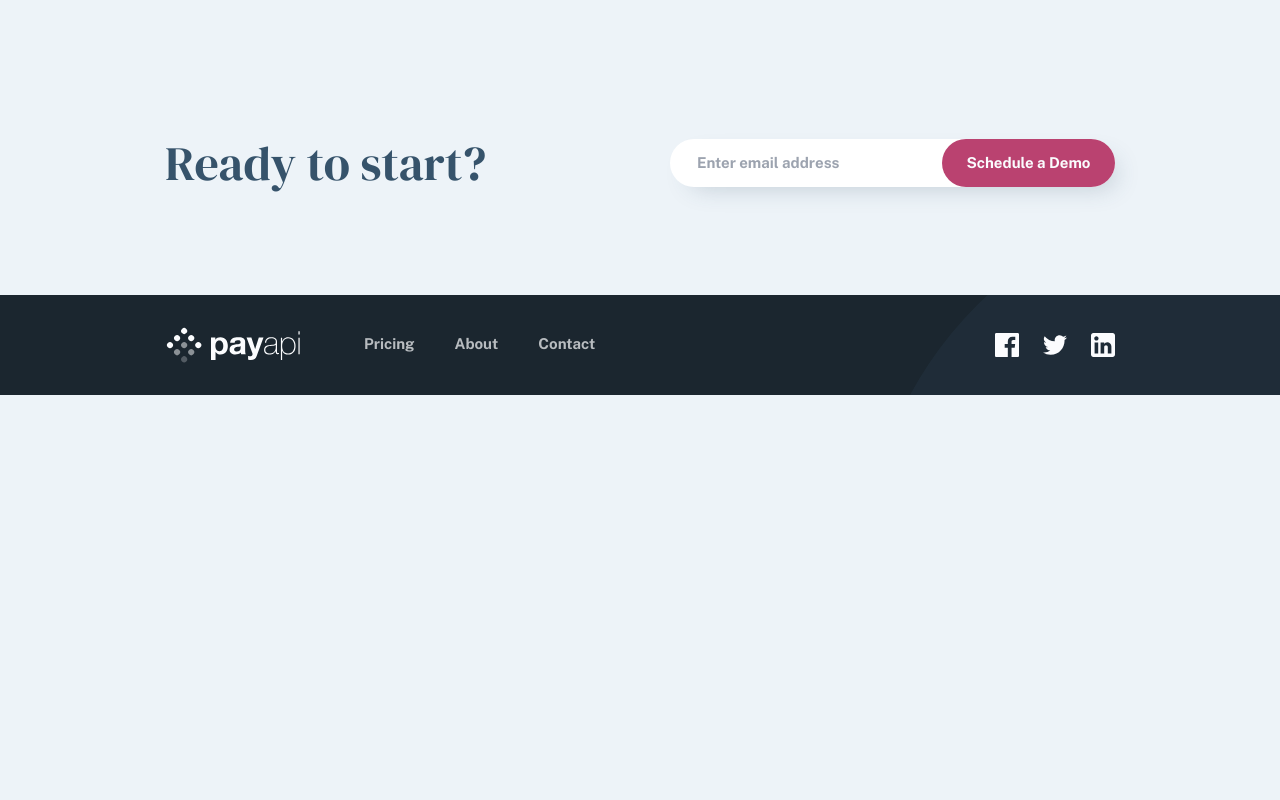
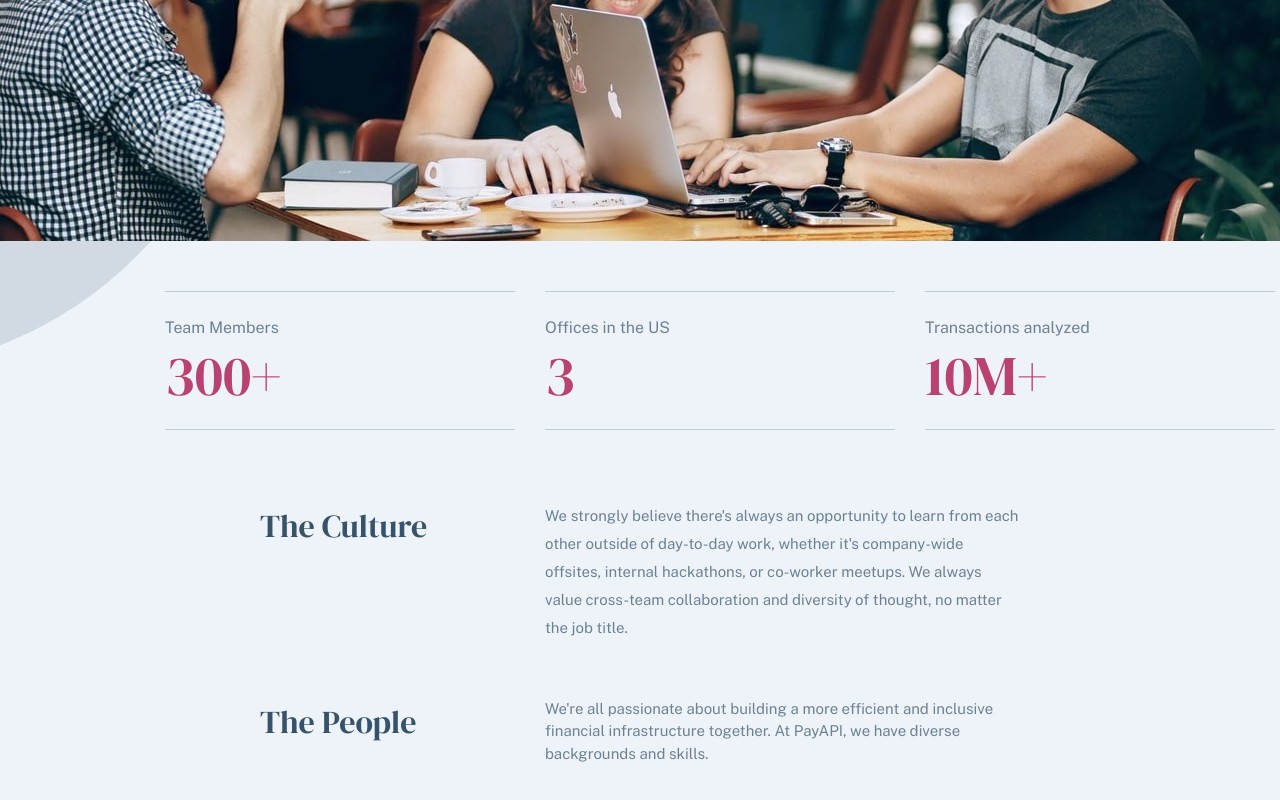
Before and after one commit to SabinaCristea/payAPI-multi-page, a Next.js app: page /about in a window 1280 px wide. Shown: the part 1060-1860 px from the top of the page. Before the commit the page ends 1455 px from the top, so only its background shows below. Built offline with nearby package versions, Linux system fonts and the light colour scheme.

Commit message:
Build about page

```diff
--- a/app/about/page.tsx
+++ b/app/about/page.tsx
@@ -3,6 +3,7 @@ import CirclePatternSvg from "./../../public/assets/shared/desktop/bg-pattern-ci
 
 import GridAbout from "../_components/GridAbout";
 import { Public_Sans } from "next/font/google";
+import Image from "next/image";
 
 const publicSans = Public_Sans({
   subsets: ["latin"],
@@ -26,8 +27,72 @@ const page = () => {
         text2="At the core of our platform is the technical infrastructure APIs that connect consumers. Our innovative product provides key insights for businesses and individuals, as well as robust reporting for traditional financial institutions and developers. "
       />
 
-      {/* IMAGE */}
-      {/* NUMBERS GRID */}
+      <div className="relative w-[100vw] h-[50rem] ml-[-16.5rem] mt-[5rem] mb-[5rem]">
+        <CirclePatternSvg className="absolute top-[-30%] left-[-53rem] z-[-1]" />
+        <Image
+          src="/assets/about/desktop/image-team-members.jpg"
+          fill
+          alt="team image"
+          className="object-cover"
+        />
+      </div>
+
+      <div className="flex justify-between gap-[3rem] mb-[7.2rem]">
+        <div>
+          <div
+            className="w-[35rem] h-[0.1rem] bg-[var(--secondary-blue-1)] opacity-[0.25] mb-[2.4rem]
+      "
+          ></div>
+          <p
+            className={`${publicSans.className} text-[1.6rem] text-[var(--secondary-blue-3)]`}
+          >
+            Team Members
+          </p>
+          <h1 className="text-[5.6rem] leading-[7.2rem] text-[var(--primary-pink)]">
+            300+
+          </h1>
+          <div
+            className="max-w-[35rem] h-[0.1rem] bg-[var(--secondary-blue-1)] opacity-[0.25] mt-[1.7rem]
+      "
+          ></div>
+        </div>
+        <div>
+          <div
+            className="w-[35rem] h-[0.1rem] bg-[var(--secondary-blue-1)] opacity-[0.25] mb-[2.4rem]
+      "
+          ></div>
+          <p
+            className={`${publicSans.className} text-[1.6rem] text-[var(--secondary-blue-3)]`}
+          >
+            Offices in the US
+          </p>
+          <h1 className="text-[5.6rem] leading-[7.2rem] text-[var(--primary-pink)]">
+            3
+          </h1>
+          <div
+            className="max-w-[35rem] h-[0.1rem] bg-[var(--secondary-blue-1)] opacity-[0.25] mt-[1.7rem]
+      "
+          ></div>
+        </div>
+        <div>
+          <div
+            className="w-[35rem] h-[0.1rem] bg-[var(--secondary-blue-1)] opacity-[0.25] mb-[2.4rem]
+      "
+          ></div>
+          <p
+            className={`${publicSans.className} text-[1.6rem] text-[var(--secondary-blue-3)]`}
+          >
+            Transactions analyzed
+          </p>
+          <h1 className="text-[5.6rem] leading-[7.2rem] text-[var(--primary-pink)]">
+            10M+
+          </h1>
+          <div
+            className="max-w-[35rem] h-[0.1rem] bg-[var(--secondary-blue-1)] opacity-[0.25] mt-[1.7rem]
+      "
+          ></div>
+        </div>
+      </div>
 
       <GridAbout
         name1="The Culture"
@@ -36,7 +101,7 @@ const page = () => {
         text2="We're all passionate about building a more efficient and inclusive financial infrastructure together. At PayAPI, we have diverse backgrounds and skills."
       />
 
-      <div className="flex items-center justify-between w-[100%] mb-[9.6rem] mt-[10rem]">
+      <div className="flex items-center justify-between w-[100%] mb-[9.6rem] mt-[8rem]">
         <h2 className="text-[4.8rem] text-[var(--secondary-blue-1)]">
           Ready to start?
         </h2>
```
